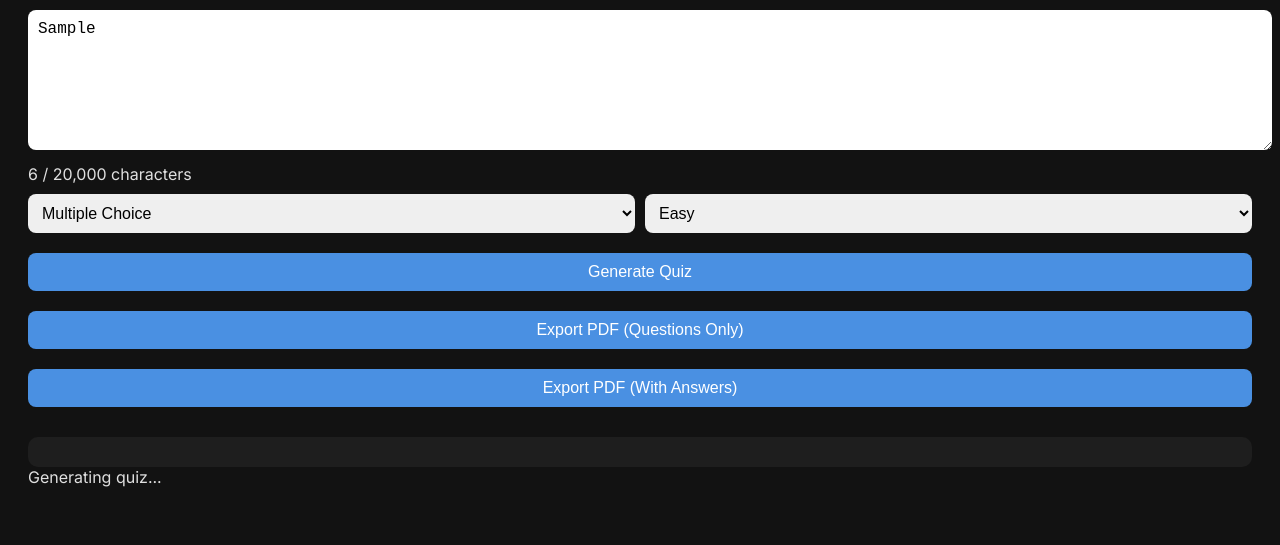
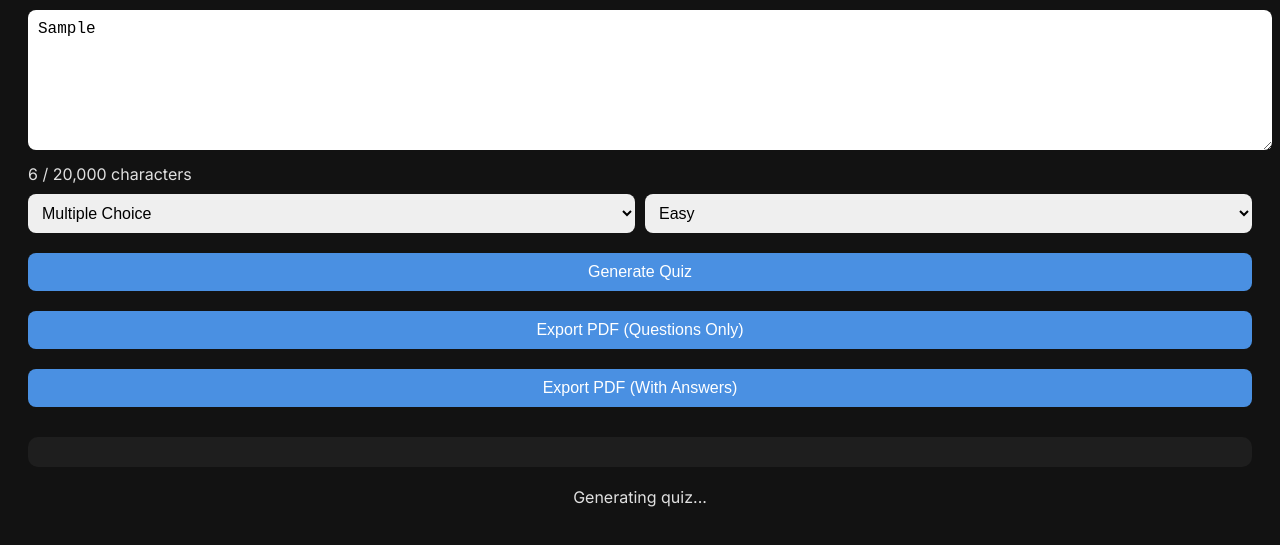
Before and after one commit to GalThePro69/quiz-generator, a plain HTML site: page index.html in a window 1280 px wide. Both pictures are taken after typing "Sample" into the empty fields and a click on the button "Generate Quiz". Shown: the part 149-694 px from the top of the page. Drawn offline with nearby package versions, Linux system fonts and the light colour scheme; no server answers.

Commit message:
Update index.html

```diff
--- a/index.html
+++ b/index.html
@@ -114,7 +114,11 @@
   <button onclick="exportToPDF(true)">Export PDF (With Answers)</button>
 
   <div id="quiz"></div>
-  <div id="loading" style="display: none;">Generating quiz...</div>
+  <div id="loading" style="display: none; text-align: center; margin-top: 20px;">
+  <span class="spinner"></span>
+  <p>Generating quiz...</p>
+</div>
+
 
   <script src="script.js"></script>
 </body>
```
